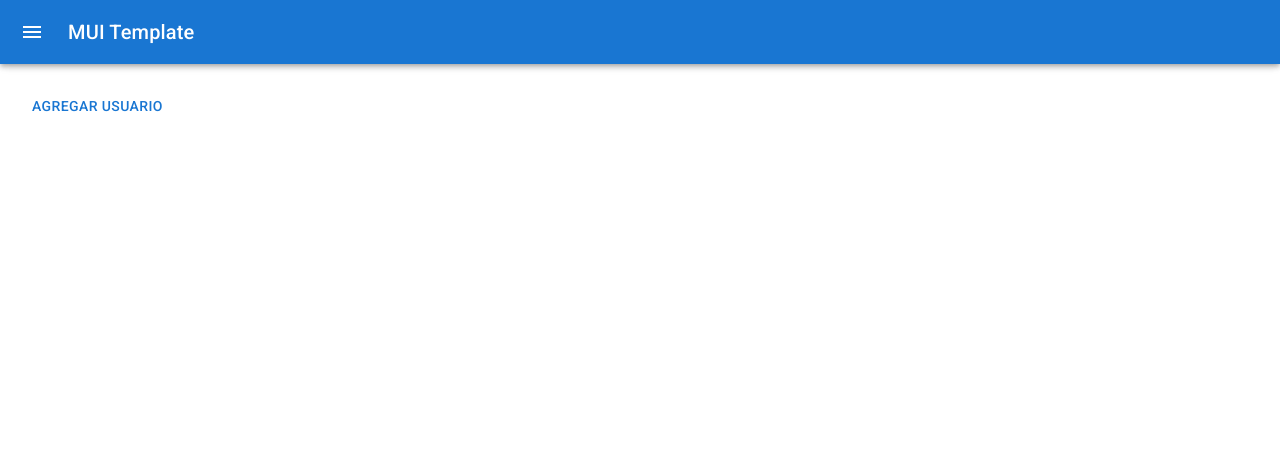
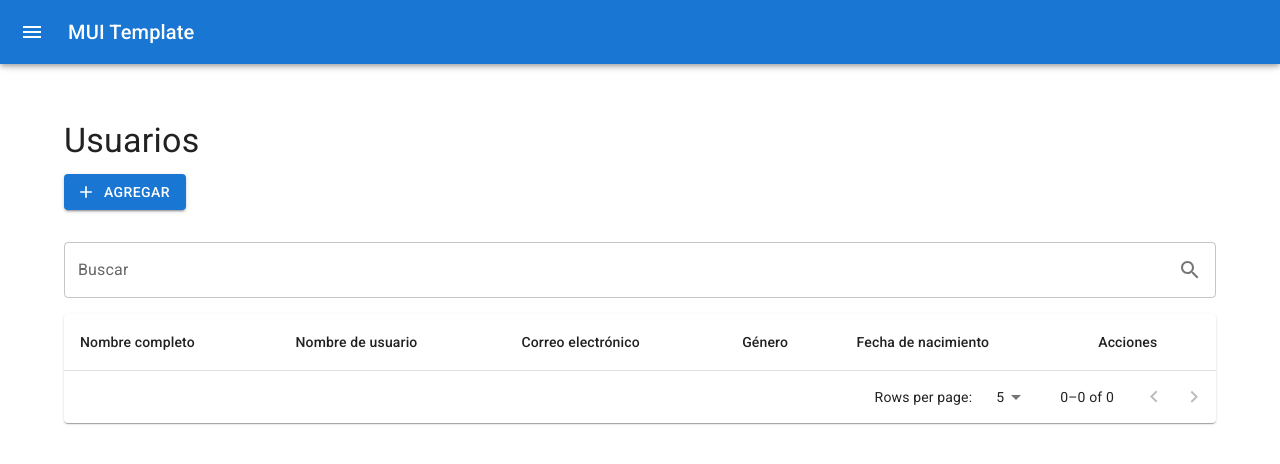
Before and after one commit to andresldoi95/mui-template, a Next.js app: page /users in a window 1280 px wide. Shown: the top 464 px of the page. Built offline with nearby package versions, Linux system fonts and the light colour scheme.

Commit message:
Custom DataTable

```diff
--- /dev/null
+++ b/src/app/components/controls/AppDataTable.tsx
@@ -0,0 +1,94 @@
+"use client";
+import React, { useState } from 'react';
+import { Table, TableBody, TableCell, TableContainer, TableHead, TableRow, Paper, TablePagination, TextField, InputAdornment, Box } from '@mui/material';
+import SearchIcon from '@mui/icons-material/Search';
+
+interface Column {
+  id: string;
+  label: string;
+}
+
+interface AppDataTableProps {
+  columns: Column[];
+  data: any[];
+  renderActions: (item: any) => JSX.Element;
+}
+
+export const AppDataTable: React.FC<AppDataTableProps> = ({ columns, data, renderActions }) => {
+  const [page, setPage] = useState(0);
+  const [rowsPerPage, setRowsPerPage] = useState(5);
+  const [search, setSearch] = useState("");
+
+  const handleChangePage = (event: unknown, newPage: number) => {
+    setPage(newPage);
+  };
+
+  const handleChangeRowsPerPage = (event: React.ChangeEvent<HTMLInputElement>) => {
+    setRowsPerPage(parseInt(event.target.value, 10));
+    setPage(0);
+  };
+
+  const handleSearchChange = (event: React.ChangeEvent<HTMLInputElement>) => {
+    setSearch(event.target.value);
+  };
+
+  const filteredData = data.filter(item =>
+    columns.some(column =>
+      item[column.id].toLowerCase().includes(search.toLowerCase())
+    )
+  );
+
+  return (
+    <>
+      <Box my={2}>
+        <TextField
+          label="Buscar"
+          variant="outlined"
+          value={search}
+          fullWidth
+          onChange={handleSearchChange}
+          InputProps={{
+            endAdornment: (
+              <InputAdornment position="end">
+                <SearchIcon />
+              </InputAdornment>
+            ),
+          }}
+        />
+      </Box>
+      <TableContainer component={Paper}>
+        <Table>
+          <TableHead>
+            <TableRow>
+              {columns.map(column => (
+                <TableCell key={column.id}>{column.label}</TableCell>
+              ))}
+              <TableCell>Acciones</TableCell>
+            </TableRow>
+          </TableHead>
+          <TableBody>
+            {filteredData
+              .slice(page * rowsPerPage, page * rowsPerPage + rowsPerPage)
+              .map(item => (
+                <TableRow key={item.id}>
+                  {columns.map(column => (
+                    <TableCell key={column.id}>{item[column.id]}</TableCell>
+                  ))}
+                  <TableCell>{renderActions(item)}</TableCell>
+                </TableRow>
+              ))}
+          </TableBody>
+        </Table>
+        <TablePagination
+          rowsPerPageOptions={[5, 10, 25]}
+          component="div"
+          count={filteredData.length}
+          rowsPerPage={rowsPerPage}
+          page={page}
+          onPageChange={handleChangePage}
+          onRowsPerPageChange={handleChangeRowsPerPage}
+        />
+      </TableContainer>
+    </>
+  );
+};
--- a/src/app/components/layout/AppDrawer.tsx
+++ b/src/app/components/layout/AppDrawer.tsx
@@ -14,6 +14,7 @@ import ChevronLeftIcon from "@mui/icons-material/ChevronLeft";
 import ChevronRightIcon from "@mui/icons-material/ChevronRight";
 import PersonIcon from "@mui/icons-material/Person";
 import PersonAddIcon from "@mui/icons-material/PersonAdd";
+import GroupIcon from "@mui/icons-material/Group";
 import { useTheme } from "@mui/material/styles";
 
 export default function AppDrawer({
@@ -67,12 +68,21 @@ export default function AppDrawer({
             <ListItemIcon>
               <PersonAddIcon />
             </ListItemIcon>
-            <ListItemText primary="Register form" />
+            <ListItemText primary="Sign up form" />
           </ListItemButton>
         </ListItem>
       </List>
       <Divider />
-      <List></List>
+      <List>
+      <ListItem disablePadding>
+          <ListItemButton href="/users" LinkComponent={Link}>
+            <ListItemIcon>
+              <GroupIcon />
+            </ListItemIcon>
+            <ListItemText primary="Users" />
+          </ListItemButton>
+        </ListItem>
+      </List>
     </Drawer>
   );
 }
--- /dev/null
+++ b/src/app/components/users/UserForm.tsx
@@ -0,0 +1,113 @@
+import React, { useState, useEffect } from "react";
+import {
+  Dialog,
+  DialogTitle,
+  DialogContent,
+  TextField,
+  Box,
+  DialogActions,
+  Button,
+  Select,
+  MenuItem,
+  FormControl,
+  InputLabel,
+} from "@mui/material";
+import { User } from "@/app/interfaces/users/User";
+
+interface UserFormProps {
+  user: User | null;
+  onSave: (user: User) => void;
+  open: boolean;
+  onClose: () => void;
+}
+
+export default function UserForm({
+  user,
+  onSave,
+  open,
+  onClose,
+}: UserFormProps) {
+  const [fullname, setFullname] = useState("");
+  const [username, setUsername] = useState("");
+  const [email, setEmail] = useState("");
+  const [gender, setGender] = useState("");
+  const [dateBirth, setDateBirth] = useState("");
+
+  useEffect(() => {
+    if (user) {
+      setFullname(user.fullname);
+      setUsername(user.username);
+      setEmail(user.email);
+      setGender(user.gender);
+      setDateBirth(user.date_birth);
+    }
+  }, [user]);
+
+  const handleSave = () => {
+    onSave({
+      fullname,
+      username,
+      email,
+      gender,
+      date_birth: dateBirth,
+    });
+  };
+
+  return (
+    <Dialog open={open} onClose={onClose} fullWidth maxWidth="sm">
+      <DialogTitle>{user ? "Edit User" : "Add User"}</DialogTitle>
+      <DialogContent>
+        <Box marginTop={1} marginBottom={2}>
+          <TextField
+            value={fullname}
+            onChange={(e) => setFullname(e.target.value)}
+            label="Full Name"
+            fullWidth
+            margin="normal"
+          />
+          <TextField
+            value={username}
+            onChange={(e) => setUsername(e.target.value)}
+            label="Username"
+            fullWidth
+            margin="normal"
+          />
+          <TextField
+            value={email}
+            onChange={(e) => setEmail(e.target.value)}
+            label="Email"
+            fullWidth
+            margin="normal"
+          />
+          <FormControl margin="normal" fullWidth>
+            <InputLabel>Gender</InputLabel>
+            <Select value={gender} onChange={(e) => setGender(e.target.value)}>
+              <MenuItem value={"M"}>Male</MenuItem>
+              <MenuItem value={"F"}>Female</MenuItem>
+              <MenuItem value={"O"}>Other</MenuItem>
+            </Select>
+          </FormControl>
+          <TextField
+            value={dateBirth}
+            onChange={(e) => setDateBirth(e.target.value)}
+            label="Date of Birth"
+            type="date"
+            fullWidth
+            margin="normal"
+            InputLabelProps={{
+              shrink: true,
+            }}
+          />
+        </Box>
+      </DialogContent>
+      <DialogActions>
+        <Button onClick={onClose} color="secondary" variant="outlined">
+          Cancel
+        </Button>
+        <Button onClick={handleSave} color="primary" variant="contained">
+          Save
+        </Button>
+      </DialogActions>
+    </Dialog>
+  );
+}
--- a/src/app/interfaces/auth/SignupForm.ts
+++ b/src/app/interfaces/auth/SignupForm.ts
@@ -2,7 +2,7 @@ export default interface SignupForm {
     fullname: string;
     username: string;
     email: string;
-    gendre: string;
+    gender: string;
     date_birth: Date | string;
     password: string;
     password_confirmation: string;
--- /dev/null
+++ b/src/app/interfaces/users/User.tsx
@@ -0,0 +1,9 @@
+export interface User {
+    fullname: string;
+    username: string;
+    email: string;
+    gender: string;
+    date_birth: string;
+    password?: string;
+    password_confirmation?: string;
+  }
--- a/src/app/users/page.tsx
+++ b/src/app/users/page.tsx
@@ -1,37 +1,12 @@
 "use client";
 import React, { useState } from 'react';
-import { Button, TextField, Dialog, DialogActions, DialogContent, DialogTitle, List, ListItem, ListItemText, ListItemSecondaryAction, IconButton } from '@mui/material';
+import { Button, IconButton, Container, Box, Typography } from '@mui/material';
 import EditIcon from '@mui/icons-material/Edit';
 import DeleteIcon from '@mui/icons-material/Delete';
-
-interface User {
-  id: number;
-  name: string;
-  email: string;
-}
-
-const UserForm: React.FC<{ user: User | null, onSave: (user: User) => void, open: boolean, onClose: () => void }> = ({ user, onSave, open, onClose }) => {
-  const [name, setName] = useState(user ? user.name : '');
-  const [email, setEmail] = useState(user ? user.email : '');
-
-  const handleSubmit = () => {
-    onSave({ id: user ? user.id : Date.now(), name, email });
-  };
-
-  return (
-    <Dialog open={open} onClose={onClose}>
-      <DialogTitle>{user ? 'Editar Usuario' : 'Agregar Usuario'}</DialogTitle>
-      <DialogContent>
-        <TextField value={name} onChange={e => setName(e.target.value)} label="Nombre" fullWidth />
-        <TextField value={email} onChange={e => setEmail(e.target.value)} label="Correo electrónico" fullWidth />
-      </DialogContent>
-      <DialogActions>
-        <Button onClick={onClose}>Cancelar</Button>
-        <Button onClick={handleSubmit}>Guardar</Button>
-      </DialogActions>
-    </Dialog>
-  );
-};
+import AddIcon from '@mui/icons-material/Add';
+import { User } from '@/app/interfaces/users/User';
+import UserForm from '@/app/components/users/UserForm';
+import { AppDataTable } from '@/app/components/controls/AppDataTable';
 
 export default function UsersPage() {
   const [users, setUsers] = useState<User[]>([]);
@@ -45,34 +20,66 @@ export default function UsersPage() {
   };
 
   const handleEditUser = (user: User) => {
-    setUsers(users.map(u => u.id === user.id ? user : u));
+    setUsers(users.map((u) => (u.fullname === user.fullname ? user : u)));
     setSelectedUser(null);
     setOpen(false);
   };
 
-  const handleDeleteUser = (id: number) => {
-    setUsers(users.filter(u => u.id !== id));
+  const handleDeleteUser = (fullname: string) => {
+    setUsers(users.filter((u) => u.fullname !== fullname));
   };
 
+  const columns = [
+    { id: 'fullname', label: 'Nombre completo' },
+    { id: 'username', label: 'Nombre de usuario' },
+    { id: 'email', label: 'Correo electrónico' },
+    { id: 'gendre', label: 'Género' },
+    { id: 'date_birth', label: 'Fecha de nacimiento' },
+  ];
+
   return (
-    <div>
-      <Button onClick={() => { setSelectedUser(null); setOpen(true); }}>Agregar usuario</Button>
-      <UserForm user={selectedUser} onSave={selectedUser ? handleEditUser : handleAddUser} open={open} onClose={() => setOpen(false)} />
-      <List>
-        {users.map(user => (
-          <ListItem key={user.id}>
-            <ListItemText primary={user.name} secondary={user.email} />
-            <ListItemSecondaryAction>
-              <IconButton edge="end" onClick={() => { setSelectedUser(user); setOpen(true); }}>
-                <EditIcon />
-              </IconButton>
-              <IconButton edge="end" onClick={() => handleDeleteUser(user.id)}>
-                <DeleteIcon />
-              </IconButton>
-            </ListItemSecondaryAction>
-          </ListItem>
-        ))}
-      </List>
-    </div>
+    <Container>
+      <Box my={4}>
+        <Typography variant="h4" component="h1" gutterBottom>
+          Usuarios
+        </Typography>
+        <Button
+          variant="contained"
+          color="primary"
+          startIcon={<AddIcon />}
+          onClick={() => {
+            setSelectedUser(null);
+            setOpen(true);
+          }}
+        >
+          Agregar
+        </Button>
+        <UserForm
+          user={selectedUser}
+          onSave={selectedUser ? handleEditUser : handleAddUser}
+          open={open}
+          onClose={() => setOpen(false)}
+        />
+      </Box>
+      <AppDataTable
+        columns={columns}
+        data={users}
+        renderActions={(user: User) => (
+          <>
+            <IconButton
+              onClick={() => {
+                setSelectedUser(user);
+                setOpen(true);
+              }}
+            >
+              <EditIcon />
+            </IconButton>
+            <IconButton onClick={() => handleDeleteUser(user.fullname)}>
+              <DeleteIcon />
+            </IconButton>
+          </>
+        )}
+      />
+    </Container>
   );
 }
```
Also changed, not shown: src/app/auth/signup/page.tsx (+6 -7 lines).
